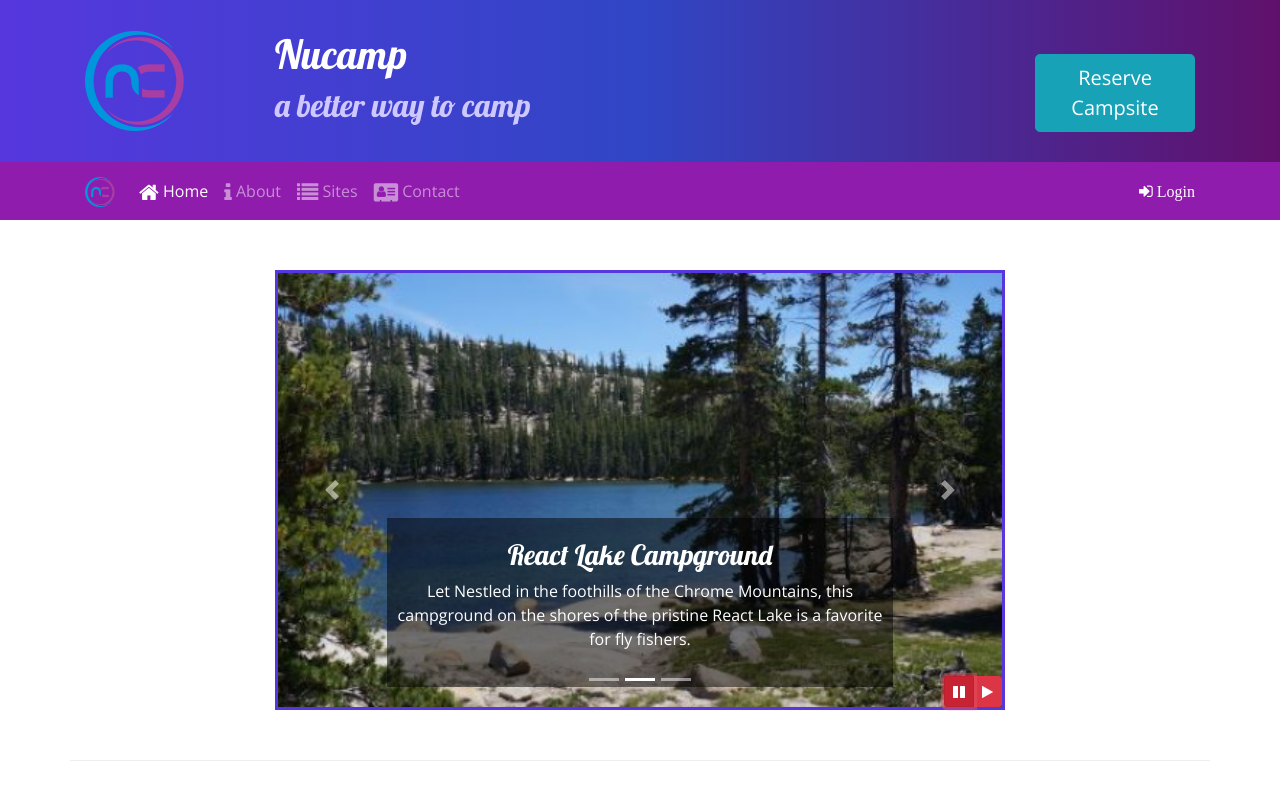
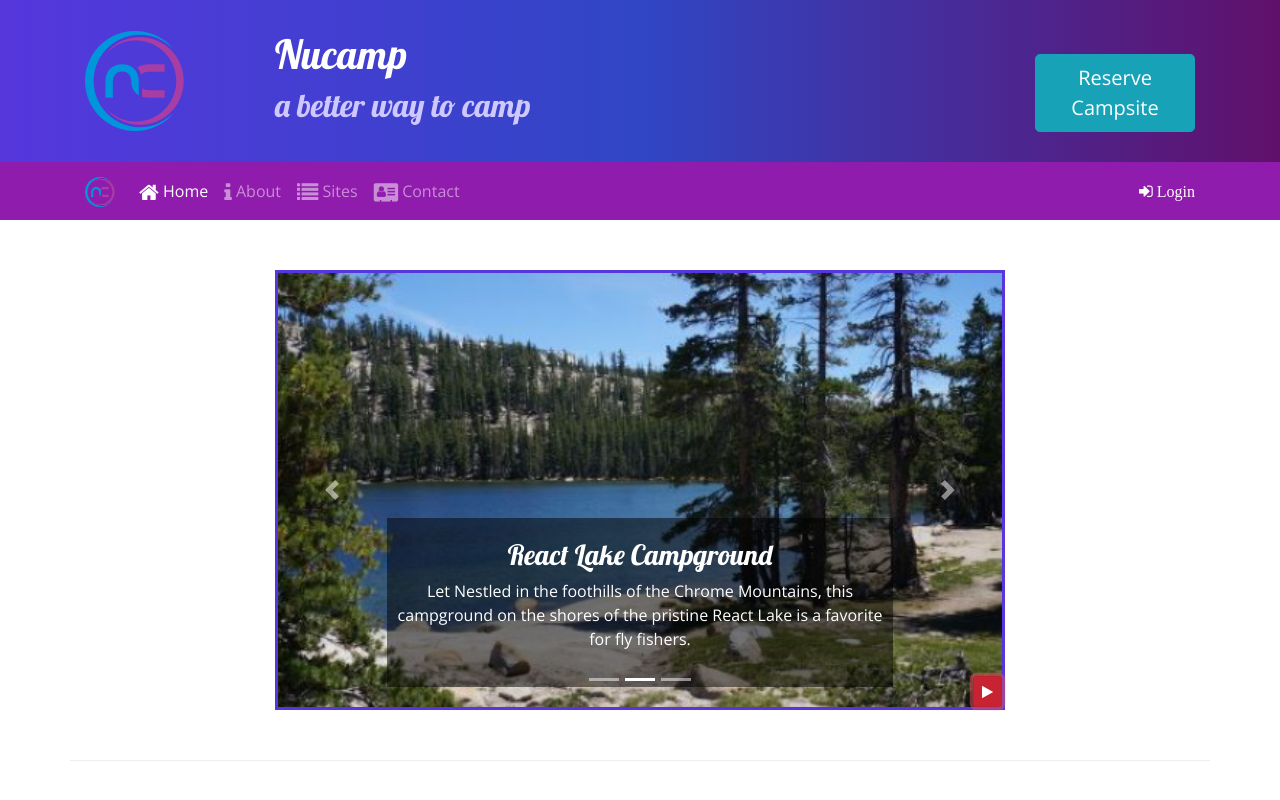
Before and after one commit to Kseckman/nucampsite_2_bootstrap, a website: page index.html in a window 1280 px wide. Both pictures are taken after a click on the button 959 px from the left and 691 px from the top of the page. Shown: the top 800 px of the page. Drawn offline with nearby package versions, Linux system fonts and the light colour scheme.

Commit message:
replaced carousel btngroup with 1 button

```diff
--- a/index.html
+++ b/index.html
@@ -210,14 +210,9 @@
                         <span class="carousel-control-next-icon"></span>
                         <span class="sr-only">Next</span>
                     </a>
-                    <div class="btn-group" id="carouselButton">
-                        <button class="btn btn-danger btn-sm" id="carouselPause">
-                            <i class="fa fa-pause"></i>
-                        </button>
-                        <button class="btn btn-danger btn-sm" id="carouselPlay">
-                            <i class="fa fa-play"></i>
-                        </button>
-                    </div>
+                    <button class="btn btn-danger btn-sm" id="carouselButton">
+                        <i class="fa fa-pause"></i>
+                    </button>
                 </div>
             </div>
         </div>
@@ -300,13 +295,18 @@
     <script src="node_modules/bootstrap/dist/js/bootstrap.min.js"></script>
 
     <script>
-        $(function(){
-            $('.carousel').carousel({interval:2000});
-            $('#carouselPause').click(function(){
-                $('.carousel').carousel('pause');
-            });
-            $('#carouselPlay').click(function(){
-                $('.carousel').carousel('cycle');
+        $(function() {
+            $(".carousel").carousel( { interval: 2000 } );
+            $("#carouselButton").click(function(){
+                if ($("#carouselButton").children("i").hasClass("fa-pause")) {
+                    $(".carousel").carousel("pause");
+                    $("#carouselButton").children("i").removeClass("fa-pause");
+                    $("#carouselButton").children("i").addClass("fa-play");
+                } else {
+                    $(".carousel").carousel("cycle");
+                    $("#carouselButton").children("i").removeClass("fa-play");
+                    $("#carouselButton").children("i").addClass("fa-pause");
+                }
             });
         });
     </script>
```
